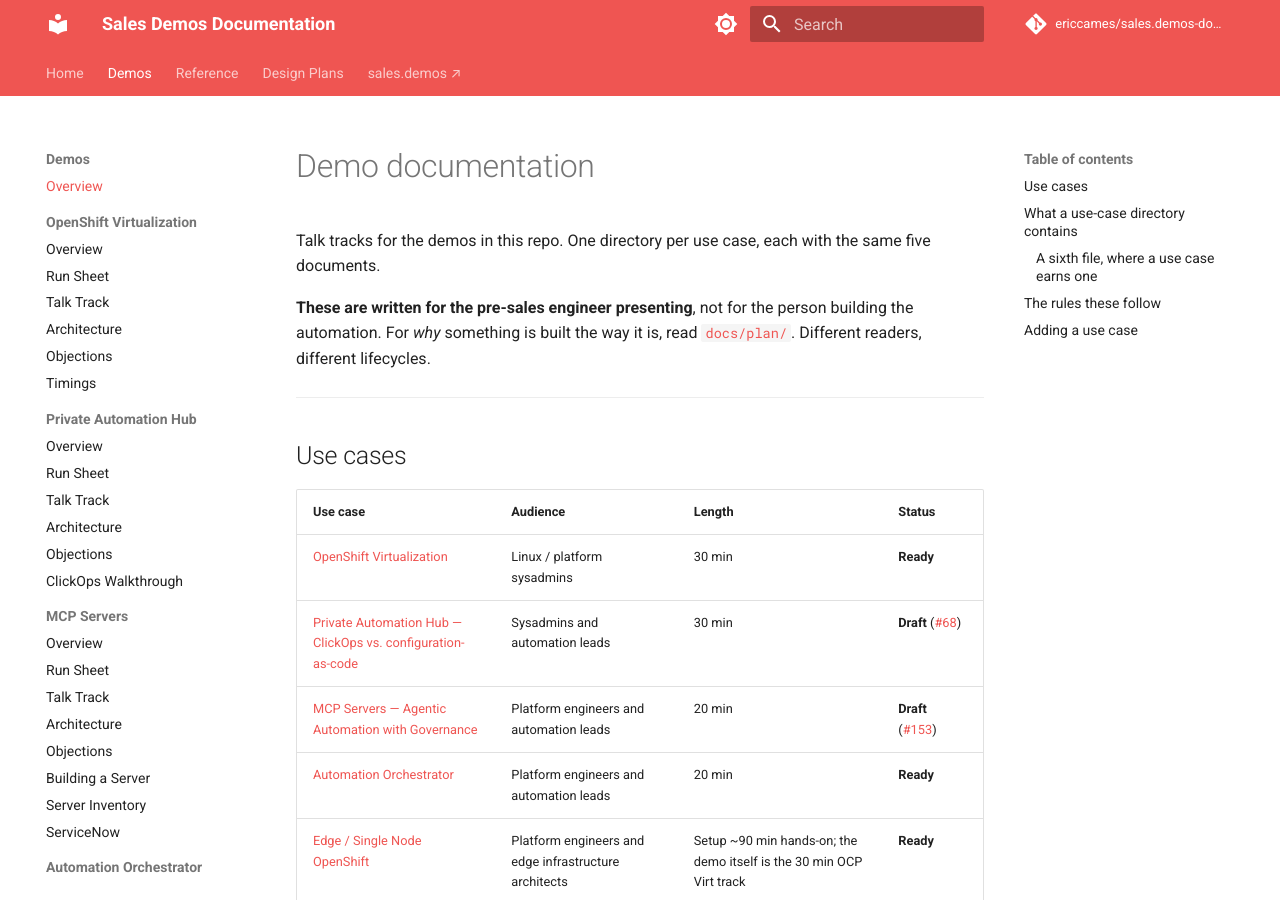
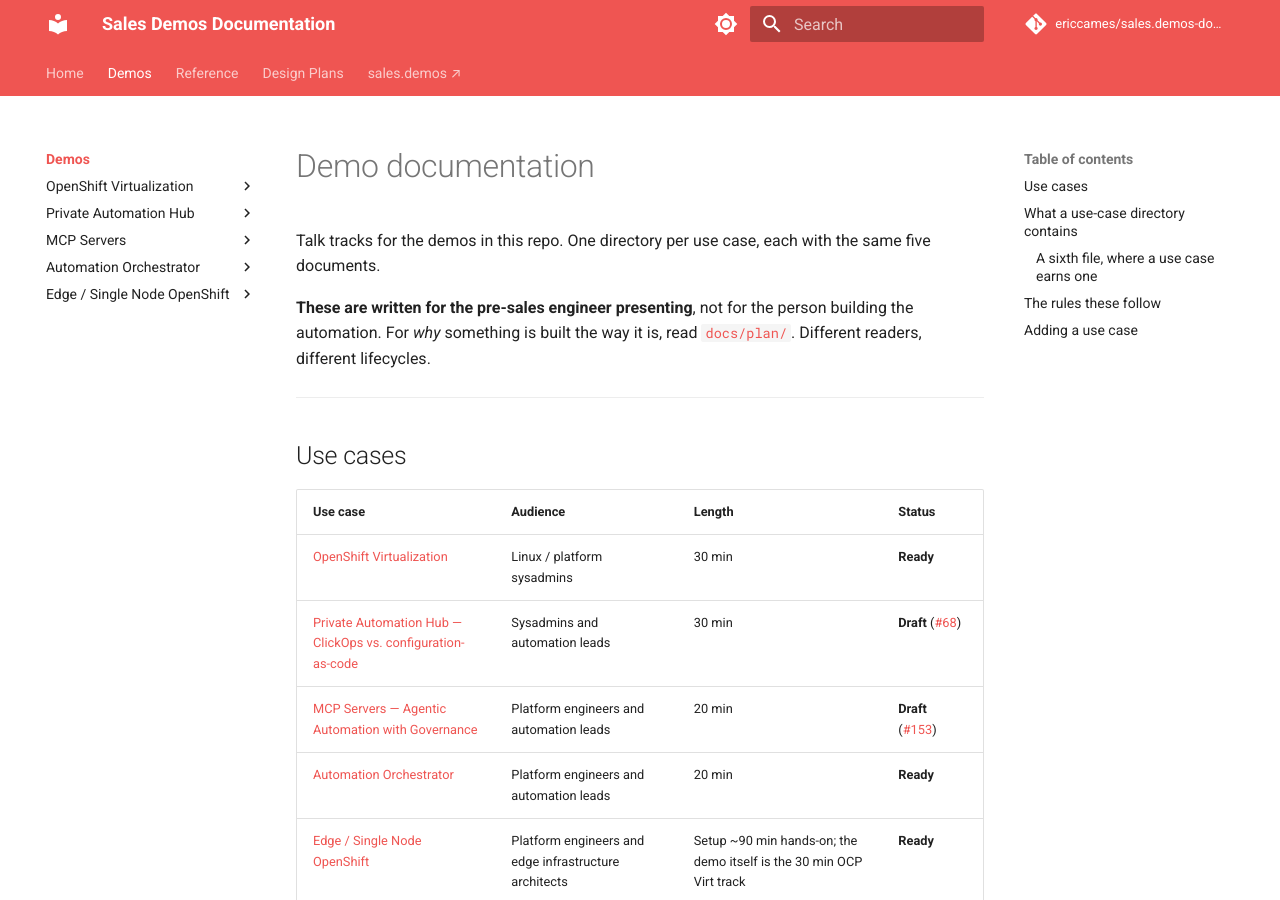
Before and after one commit to ericcames/sales.demos-docs, an MkDocs documentation site: the page built from docs/demos/README.md, in a window 1280 px wide and 900 px high. Built offline with MkDocs 1.6.1 and Material for MkDocs 9.7.7, drawn with Linux system fonts in a browser that asks for light colours; comment, search, counter and statistics services are not loaded.

Commit message:
docs: make each topic in the left nav collapsible and start collapsed (#75) (#77)
navigation.sections rendered every second-level group as a fixed header and
navigation.expand opened all of them, so the Demos nav listed every page of
every topic at once. Drop both and add navigation.indexes: topics start
collapsed, the one you are reading stays open, and clicking a topic's name
opens its Overview. Applies to Reference and Design Plans too.

Co-authored-by: Claude Opus 5 <noreply@anthropic.com>

```diff
--- a/mkdocs.yml
+++ b/mkdocs.yml
@@ -25,8 +25,11 @@ theme:
     - content.code.copy
     - navigation.instant
     - navigation.tabs
-    - navigation.sections
-    - navigation.expand
+    # Topics in the left nav are collapsible and start collapsed (#75):
+    # navigation.sections rendered every group as a fixed, always-open header
+    # and navigation.expand opened them all. navigation.indexes makes a topic's
+    # first page (its Overview) the page its name opens.
+    - navigation.indexes
     - navigation.top
     - search.suggest
     - search.highlight
```
